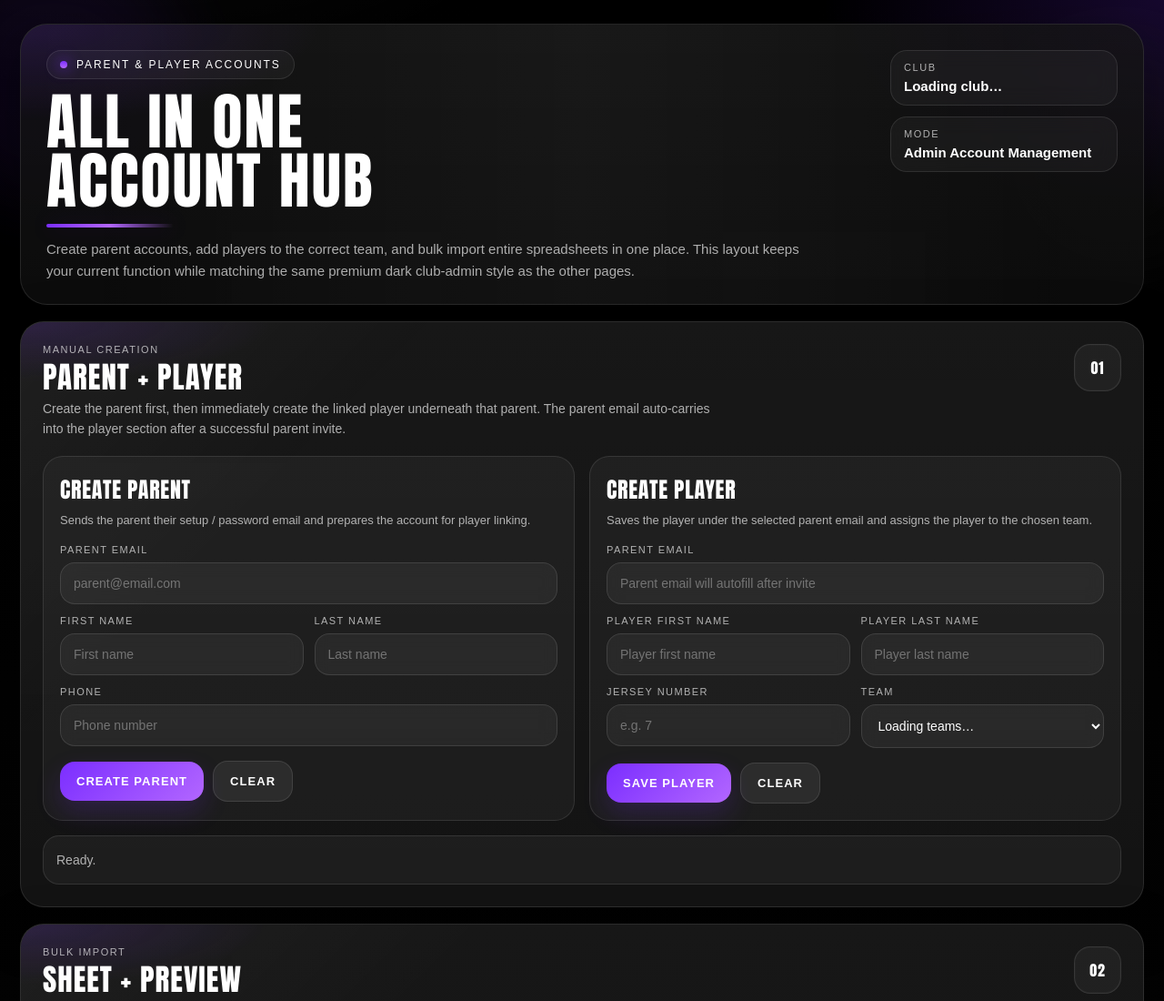
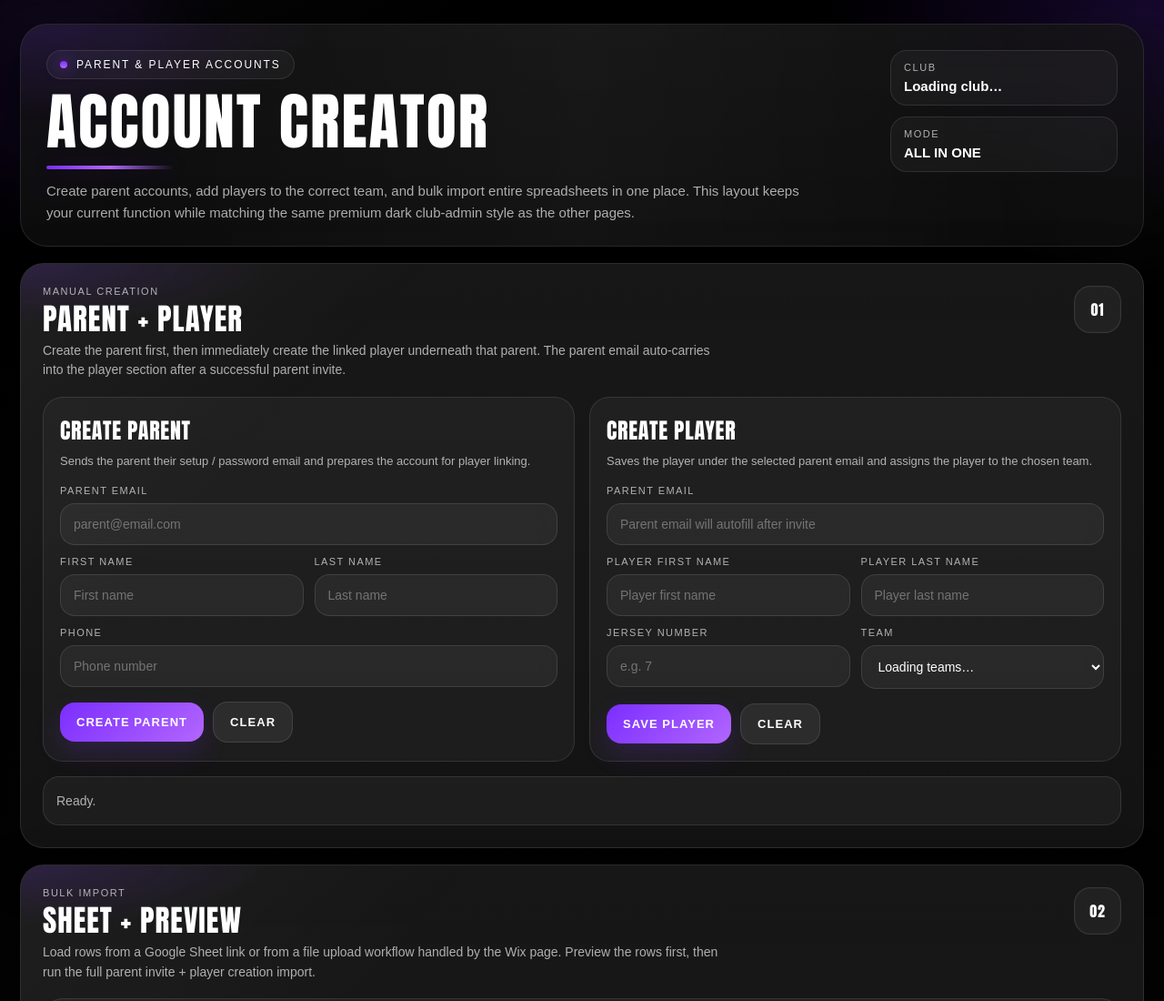
Before and after one commit to rhyscotter/player-parent, a plain HTML site: page index.html in a window 1280 px wide. Shown: the top 1100 px of the page at 91% size. Drawn offline with Linux system fonts and the light colour scheme.

Commit message:
Update index.html

```diff
--- a/index.html
+++ b/index.html
@@ -557,7 +557,7 @@
             <span class="eyebrow-dot"></span>
             Parent & Player Accounts
           </div>
-          <h1>ALL IN ONE<br>ACCOUNT HUB</h1>
+          <h1>ACCOUNT CREATOR</h1>
           <div class="underline"></div>
           <div class="hero-copy">
             Create parent accounts, add players to the correct team, and bulk import entire spreadsheets
@@ -573,7 +573,7 @@
           </div>
           <div class="mini-stat">
             <div class="label">Mode</div>
-            <div class="value">Admin Account Management</div>
+            <div class="value">ALL IN ONE</div>
           </div>
         </div>
       </div>
```
